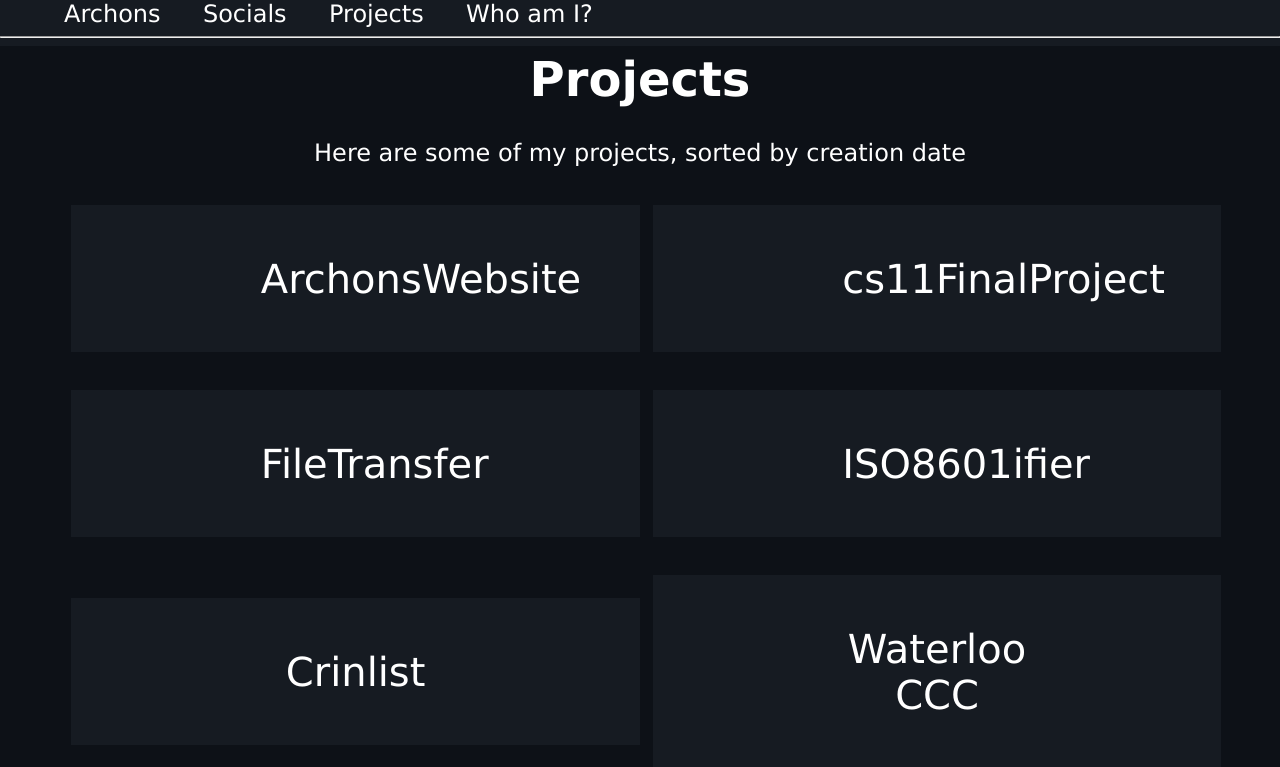
After one commit to TheArchons/ArchonsWebsite, a Django app: page /projects/ in a window 1280 px wide. The commit adds this page. Shown: the top 767 px of the page. Run offline with Django 4.2, Linux system fonts and the light colour scheme.

Commit message:
create main projects page

```diff
--- a/ArchonsWebsite/Archons/static/socials.js
+++ b/ArchonsWebsite/Archons/static/socials.js
@@ -1,3 +1,7 @@
 function discordAlert() {
     alert("Joseph Smith#0557");
 }
+
+function popup(name) {
+
+}
--- a/ArchonsWebsite/Archons/static/styles.css
+++ b/ArchonsWebsite/Archons/static/styles.css
@@ -39,9 +39,10 @@ body {
 
 p {
     font-size:1.5em;
+    text-align: center;
 }
 
-.socialsButton {
+.largeButton {
     font-size: 2.5em;
     background-color: rgb(22, 27, 34); /* Green */
     border: 2px;
@@ -52,15 +53,17 @@ p {
     display: inline-block;
     box-sizing: border-box;
     margin-left: 1%;
+    width: 45%;
 }
 
-.socialsButton:hover {
+.largeButton:hover {
     background-color: black;
     color: white;
 }
 
-.socialsRow {
+.buttonRow {
     margin-top: 3%;
     display: flex;
     justify-content: center;
+    align-items: center;
 }
--- /dev/null
+++ b/ArchonsWebsite/Archons/templates/projects.html
@@ -0,0 +1,27 @@
+{% extends "layout.html" %}
+
+{% block body %}
+{% load static %}
+<!DOCTYPE html>
+<html lang="en">
+    <head>
+        <title>Projects</title>
+    </head>
+    <body>
+        <h1 class="title">Projects</h1>
+        <p>Here are some of my projects, sorted by creation date</p>
+        <div class="buttonRow">
+            <a href="ArchonsWebsite/" class="largeButton">ArchonsWebsite</a>
+            <a href="cs11FinalProject" class="largeButton">cs11FinalProject</a>
+        </div>
+        <div class="buttonRow">
+            <a href="FileTransfer" class="largeButton">FileTransfer</a>
+            <a href="ISO8601ifier" class="largeButton">ISO8601ifier</a>
+        </div>
+        <div class="buttonRow">
+            <a href="Crinlist" class="largeButton">Crinlist</a>
+            <a href="WaterlooCCC" class="largeButton">Waterloo CCC</a>
+        </div>
+    </body>
+</html>
+{% endblock %}
--- a/ArchonsWebsite/Archons/urls.py
+++ b/ArchonsWebsite/Archons/urls.py
@@ -6,4 +6,5 @@ urlpatterns = [
     path('', views.index, name='index'),
     path('robots.txt', views.robots, name='robots'),
     path('socials/', views.socials, name='socials'),
+    path('projects/', views.projects, name='projects'),
 ]
--- a/ArchonsWebsite/Archons/views.py
+++ b/ArchonsWebsite/Archons/views.py
@@ -10,3 +10,6 @@ def socials(request):
 
 def robots(request):
     return render(request, 'robots.txt')
+
+def projects(request):
+    return render(request, 'projects.html')
```
Also changed, not shown: ArchonsWebsite/Archons/templates/socials.html (+6 -6 lines), 1 other file.
